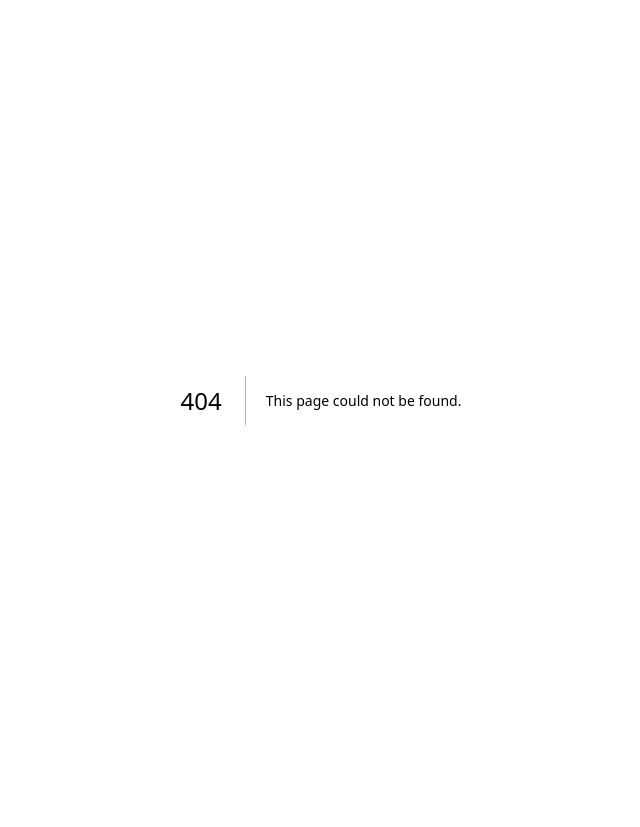
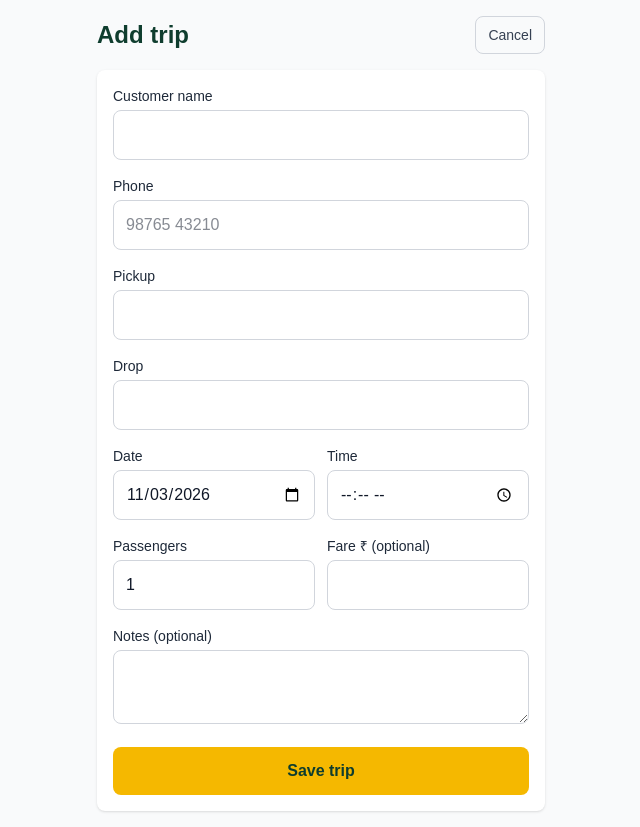
Before and after one commit to HariAbba/abba-car-rental, a Next.js app: page /trips/new in a window 1280 px wide. Before the commit this address had no page. Shown: the whole page, without its empty margins (319-959 px from the left). Before the commit the page ends 800 px from the top, so only its background shows below. Built offline with nearby package versions, Linux system fonts and the light colour scheme; no server answers.

Commit message:
Trips list and Add trip form

```diff
--- /dev/null
+++ b/src/app/trips/new/page.tsx
@@ -0,0 +1,135 @@
+"use client";
+
+import { useState, type FormEvent } from "react";
+import Link from "next/link";
+import { useRouter } from "next/navigation";
+import { supabase } from "@/lib/supabase";
+
+const inputClass = "mb-4 mt-1 w-full rounded-lg border border-gray-300 p-3 text-gray-900";
+const labelClass = "block text-sm font-medium text-gray-800";
+
+export default function NewTripPage() {
+  const router = useRouter();
+  const today = new Date().toLocaleDateString("en-CA");
+  const [name, setName] = useState("");
+  const [phone, setPhone] = useState("");
+  const [pickup, setPickup] = useState("");
+  const [dropoff, setDropoff] = useState("");
+  const [date, setDate] = useState(today);
+  const [time, setTime] = useState("");
+  const [passengers, setPassengers] = useState("1");
+  const [fare, setFare] = useState("");
+  const [notes, setNotes] = useState("");
+  const [error, setError] = useState("");
+  const [saving, setSaving] = useState(false);
+
+  async function handleSave(e: FormEvent) {
+    e.preventDefault();
+    setSaving(true);
+    setError("");
+
+    const { data: customer, error: customerError } = await supabase
+      .from("customers")
+      .upsert({ name: name.trim(), phone: phone.trim() }, { onConflict: "phone" })
+      .select("id")
+      .single();
+
+    if (customerError || !customer) {
+      setError("Could not save customer: " + (customerError?.message ?? "unknown error"));
+      setSaving(false);
+      return;
+    }
+
+    const { error: tripError } = await supabase.from("trips").insert({
+      customer_id: customer.id,
+      pickup: pickup.trim(),
+      dropoff: dropoff.trim(),
+      trip_date: date,
+      trip_time: time,
+      passengers: Number(passengers) || 1,
+      fare: fare ? Number(fare) : null,
+      notes: notes.trim() || null,
+      booked_via: "phone",
+    });
+
+    if (tripError) {
+      setError("Could not save trip: " + tripError.message);
+      setSaving(false);
+      return;
+    }
+
+    router.push("/trips");
+  }
+
+  return (
+    <main className="min-h-screen bg-gray-50 p-4">
+      <div className="mx-auto max-w-md">
+        <div className="mb-4 flex items-center justify-between">
+          <h1 className="text-2xl font-bold text-[#0F3D2E]">Add trip</h1>
+          <Link
+            href="/trips"
+            className="rounded-lg border border-gray-300 px-3 py-2 text-sm text-gray-700"
+          >
+            Cancel
+          </Link>
+        </div>
+
+        <form onSubmit={handleSave} className="rounded-lg bg-white p-4 shadow-sm">
+          <label className={labelClass}>Customer name</label>
+          <input required value={name} onChange={(e) => setName(e.target.value)} className={inputClass} />
+
+          <label className={labelClass}>Phone</label>
+          <input
+            type="tel"
+            required
+            placeholder="98765 43210"
+            value={phone}
+            onChange={(e) => setPhone(e.target.value)}
+            className={inputClass}
+          />
+
+          <label className={labelClass}>Pickup</label>
+          <input required value={pickup} onChange={(e) => setPickup(e.target.value)} className={inputClass} />
+
+          <label className={labelClass}>Drop</label>
+          <input required value={dropoff} onChange={(e) => setDropoff(e.target.value)} className={inputClass} />
+
+          <div className="grid grid-cols-2 gap-3">
+            <div>
+              <label className={labelClass}>Date</label>
+              <input type="date" required value={date} onChange={(e) => setDate(e.target.value)} className={inputClass} />
+            </div>
+            <div>
+              <label className={labelClass}>Time</label>
+              <input type="time" required value={time} onChange={(e) => setTime(e.target.value)} className={inputClass} />
+            </div>
+          </div>
+
+          <div className="grid grid-cols-2 gap-3">
+            <div>
+              <label className={labelClass}>Passengers</label>
+              <input type="number" min="1" value={passengers} onChange={(e) => setPassengers(e.target.value)} className={inputClass} />
+            </div>
+            <div>
+              <label className={labelClass}>Fare ₹ (optional)</label>
+              <input type="number" min="0" value={fare} onChange={(e) => setFare(e.target.value)} className={inputClass} />
+            </div>
+          </div>
+
+          <label className={labelClass}>Notes (optional)</label>
+          <textarea value={notes} onChange={(e) => setNotes(e.target.value)} className={inputClass} rows={2} />
+
+          {error && <p className="mb-4 text-sm text-red-600">{error}</p>}
+
+          <button
+            type="submit"
+            disabled={saving}
+            className="w-full rounded-lg bg-[#F5B800] p-3 font-bold text-[#0F3D2E] disabled:opacity-60"
+          >
+            {saving ? "Saving..." : "Save trip"}
+          </button>
+        </form>
+      </div>
+    </main>
+  );
+}
--- a/src/app/trips/page.tsx
+++ b/src/app/trips/page.tsx
@@ -1,15 +1,53 @@
 "use client";
 
 import { useEffect, useState } from "react";
+import Link from "next/link";
 import { useRouter } from "next/navigation";
 import { supabase } from "@/lib/supabase";
 
-type Driver = { id: number; name: string; car_number: string | null };
+type Trip = {
+  id: number;
+  pickup: string;
+  dropoff: string;
+  trip_date: string;
+  trip_time: string;
+  passengers: number;
+  status: string;
+  fare: number | null;
+  customers: { name: string; phone: string } | null;
+  drivers: { name: string } | null;
+};
+
+const statusStyle: Record<string, string> = {
+  booked: "bg-yellow-100 text-yellow-800",
+  assigned: "bg-green-100 text-green-800",
+  done: "bg-gray-200 text-gray-700",
+  cancelled: "bg-red-100 text-red-700",
+  no_show: "bg-gray-200 text-gray-700",
+};
+
+const statusLabel: Record<string, string> = {
+  booked: "Not assigned",
+  assigned: "Assigned",
+  done: "Done",
+  cancelled: "Cancelled",
+  no_show: "No-show",
+};
+
+function showDate(date: string, today: string) {
+  if (date === today) return "Today";
+  return new Date(date + "T00:00").toLocaleDateString("en-IN", {
+    weekday: "short",
+    day: "numeric",
+    month: "short",
+  });
+}
 
 export default function TripsPage() {
   const router = useRouter();
-  const [drivers, setDrivers] = useState<Driver[]>([]);
+  const [trips, setTrips] = useState<Trip[]>([]);
   const [message, setMessage] = useState("Loading...");
+  const today = new Date().toLocaleDateString("en-CA");
 
   useEffect(() => {
     async function load() {
@@ -19,18 +57,20 @@ export default function TripsPage() {
         return;
       }
       const { data, error } = await supabase
-        .from("drivers")
-        .select("id, name, car_number")
-        .order("id");
+        .from("trips")
+        .select("id, pickup, dropoff, trip_date, trip_time, passengers, status, fare, customers(name, phone), drivers(name)")
+        .gte("trip_date", today)
+        .order("trip_date")
+        .order("trip_time");
       if (error) {
-        setMessage("Could not load cars: " + error.message);
+        setMessage("Could not load trips: " + error.message);
         return;
       }
-      setDrivers(data ?? []);
-      setMessage("");
+      setTrips((data ?? []) as unknown as Trip[]);
+      setMessage(data && data.length > 0 ? "" : "No trips yet. Tap + Add trip to add one.");
     }
     load();
-  }, [router]);
+  }, [router, today]);
 
   async function logout() {
     await supabase.auth.signOut();
@@ -49,15 +89,35 @@ export default function TripsPage() {
             Log out
           </button>
         </div>
-        <p className="mb-4 rounded-lg bg-[#F5B800]/20 p-3 text-sm text-gray-800">
-          Trips screen coming next. For now, here are your cars:
-        </p>
+
+        <Link
+          href="/trips/new"
+          className="mb-4 block rounded-lg bg-[#F5B800] p-3 text-center font-bold text-[#0F3D2E]"
+        >
+          + Add trip
+        </Link>
+
         {message && <p className="text-gray-600">{message}</p>}
-        <ul className="space-y-2">
-          {drivers.map((d) => (
-            <li key={d.id} className="rounded-lg bg-white p-3 shadow-sm">
-              <p className="font-semibold text-gray-900">{d.name}</p>
-              <p className="text-sm text-gray-600">{d.car_number}</p>
+
+        <ul className="space-y-3">
+          {trips.map((t) => (
+            <li key={t.id} className="rounded-lg bg-white p-4 shadow-sm">
+              <div className="mb-1 flex items-center justify-between">
+                <p className="font-bold text-gray-900">
+                  {showDate(t.trip_date, today)} · {t.trip_time.slice(0, 5)}
+                </p>
+                <span className={`rounded-full px-2 py-1 text-xs font-semibold ${statusStyle[t.status] ?? ""}`}>
+                  {statusLabel[t.status] ?? t.status}
+                </span>
+              </div>
+              <p className="text-gray-800">{t.pickup} → {t.dropoff}</p>
+              <p className="text-sm text-gray-600">
+                {t.customers?.name} · {t.customers?.phone}
+              </p>
+              <p className="text-sm text-gray-600">
+                Driver: {t.drivers?.name ?? "Not assigned"}
+                {t.fare ? ` · ₹${t.fare}` : ""}
+              </p>
             </li>
           ))}
         </ul>
```
